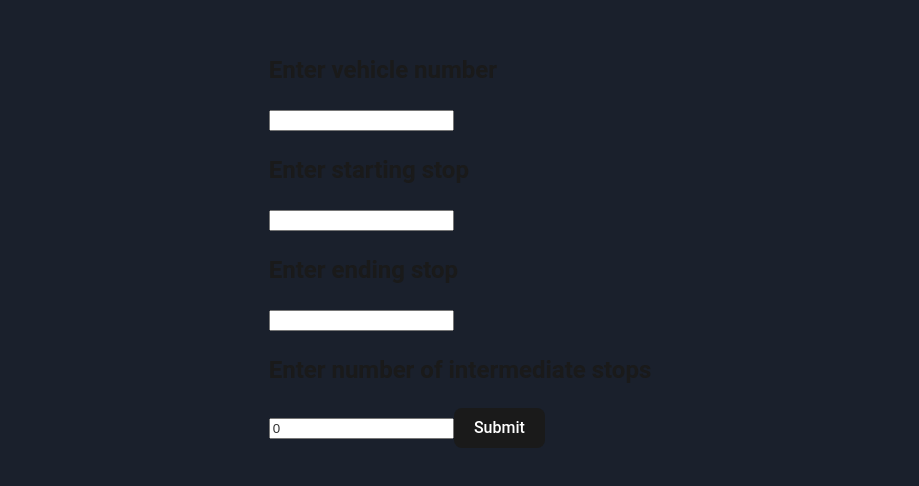
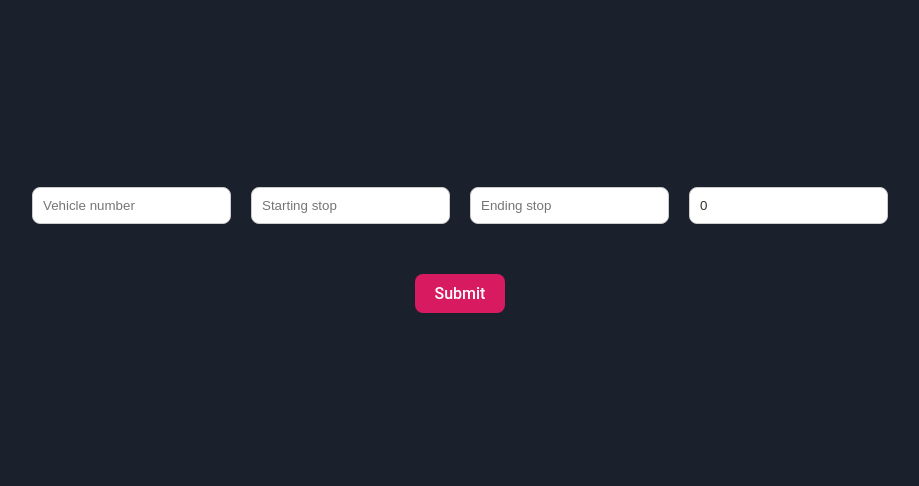
Before and after one commit to sarath-m-s/bus-app-frontend, a React (Vite) app: page /login/driver in a window 1280 px wide. Shown: the part 160-646 px from the top of the page, without its empty margins (180-1099 px from the left). Built offline with nearby package versions, Linux system fonts and the light colour scheme.

Commit message:
Refactor BusData component and update styling

```diff
--- a/src/pages/BusData.jsx
+++ b/src/pages/BusData.jsx
@@ -40,7 +40,6 @@ const BusData = () => {
     for (let i = 0; i < numIntermediateStops; i++) {
       stops.push(
         <div key={i}>
-          <h2>Enter intermediate stop {i + 1}</h2>
           <input
             type="text"
             value={intermediateStops[i] || ""}
@@ -54,37 +53,39 @@ const BusData = () => {
   };
 
   return (
-    <div>
-      <h2>Enter vehicle number</h2>
+    <div className="big-container">
+      <div className="bus-data-container">
         <input
           type="text"
+          placeholder="Vehicle number"
           value={vehicleNumber}
           onChange={(e) => setVehicleNumber(e.target.value)}
         />
 
-      <h2>Enter starting stop</h2>
         <input
           type="text"
+          placeholder="Starting stop"
           value={startingStop}
           onChange={(e) => setStartingStop(e.target.value)}
         />
 
-      <h2>Enter ending stop</h2>
         <input
           type="text"
+          placeholder="Ending stop"
           value={endingStop}
           onChange={(e) => setEndingStop(e.target.value)}
         />
 
-      <h2>Enter number of intermediate stops</h2>
         <input
           type="number"
+          placeholder="No of intermediate stops"
           value={numIntermediateStops}
           onChange={(e) => setNumIntermediateStops(parseInt(e.target.value))}
         />
+      </div>
 
       {renderIntermediateStops()}
-      <button onClick={handleSubmit}>Submit</button>
+      <button className="bus-submit-button" onClick={handleSubmit}>Submit</button>
     </div>
   );
 };
--- a/src/styles/BusData.css
+++ b/src/styles/BusData.css
@@ -1,3 +1,51 @@
-h2{
-    color: #1a1a1a;
+.big-container {
+  display: flex;
+  flex-direction: column;
+  align-items: center;
+  gap: 20px;
+  padding: 20px;
 }
+
+.bus-data-container {
+  display: flex;
+  flex-direction: row;
+  align-items: center;
+  padding: 20px;
+  gap: 20px;
+}
+
+input {
+  width: 100%;
+  margin-bottom: 10px;
+  padding: 10px;
+  border: 1px solid #ccc;
+  border-radius: 8px;
+  background-color: #fff;
+  color: #333;
+}
+
+input:focus {
+  outline: none;
+  border-color: #007bff;
+  box-shadow: 0 0 5px rgba(0, 123, 255, 0.5);
+}
+
+input[type="number"]::-webkit-inner-spin-button {
+  -webkit-appearance: none;
+  margin: 0;
+}
+
+input[type="number"] {
+  -moz-appearance: textfield;
+  appearance: textfield;
+}
+.bus-submit-button {
+  padding: 10px 20px;
+  font-size: 16px;
+  border: none;
+  border-radius: 8px;
+  background-color: #d81b60;
+  color: #fff;
+  cursor: pointer;
+  transition: background-color 0.3s ease;
+}
```
Lines whose indentation alone changed are shown as unchanged.
